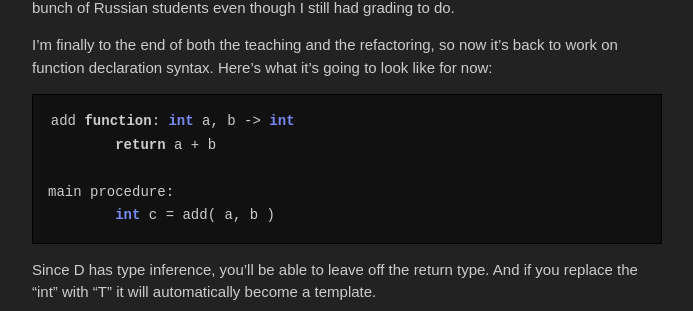
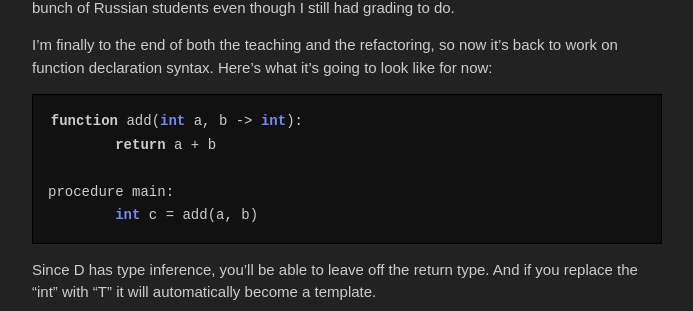
Before and after one commit to pplantinga/pfuzz-blog, a Jekyll site: the page built from _posts/2014-01-11-doing-too-much.markdown, in a window 1280 px wide. Shown: the part 358-669 px from the top of the page, without its empty margins (293-986 px from the left). Built offline with Jekyll 4.4.1, drawn with Linux system fonts in a browser that asks for light colours; some web fonts are replaced; Markdown is read by kramdown in place of the engine named in the settings.

Commit message:
update syntax

```diff
--- a/_posts/2014-01-11-doing-too-much.markdown
+++ b/_posts/2014-01-11-doing-too-much.markdown
@@ -14,11 +14,11 @@ What's ironic is that in real life too I've been doing too much. I offered to te
 I'm finally to the end of both the teaching and the refactoring, so now it's back to work on function declaration syntax. Here's what it's going to look like for now:
 
 {% highlight D %}
-add function: int a, b -> int
+function add(int a, b -> int):
 	return a + b
 
-main procedure:
-	int c = add( a, b )
+procedure main:
+	int c = add(a, b)
 {% endhighlight %}
 
 Since D has type inference, you'll be able to leave off the return type. And if you replace the "int" with "T" it will automatically become a template.
```
